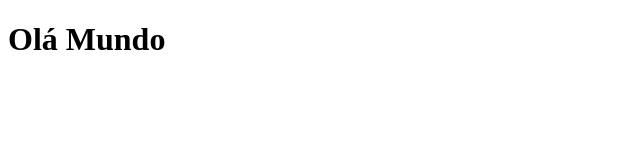
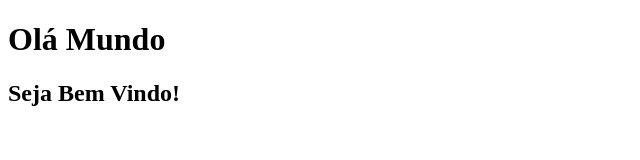
Before and after one commit to wellingtondellamura/html-teste, a plain HTML site: page index.html in a window 1280 px wide. Shown: the whole page, without its empty margins (0-640 px from the left). Drawn offline with Linux system fonts and the light colour scheme.

Commit message:
Update index.html

```diff
--- a/index.html
+++ b/index.html
@@ -8,5 +8,6 @@
 </head>
 <body>
     <h1>Olá Mundo</h1>
+    <h2> Seja Bem Vindo! </h2>
 </body>
 </html>
```
